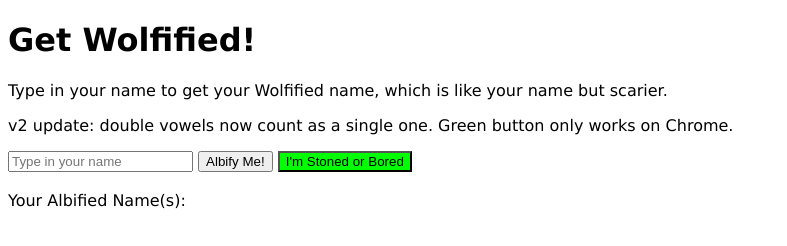
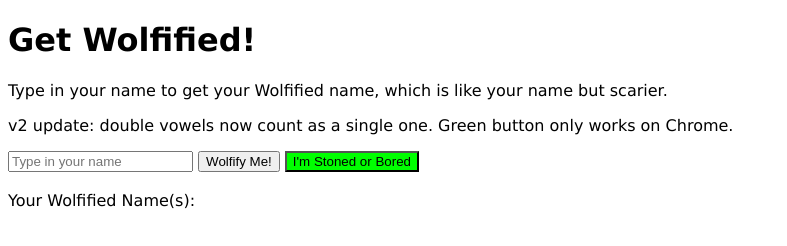
Before and after one commit to lapslj/albify, a plain HTML site: page index.html in a window 1280 px wide. Shown: the whole page, without its empty margins (0-787 px from the left). Drawn offline with Linux system fonts and the light colour scheme; a web font is replaced by a local one.

Commit message:
Update index.html

```diff
--- a/index.html
+++ b/index.html
@@ -16,10 +16,10 @@
     <p>v2 update: double vowels now count as a single one. Green button only works on Chrome.</p>
     <form>
         <input type="text" name="jName" id="jName" placeholder="Type in your name"></input>
-        <button id="rButton">Albify Me!</button>
+        <button id="rButton">Wolfify Me!</button>
         <button id="rStoned" style="background-color:lime;">I'm Stoned or Bored </button>
         </form>
-        <br><div id="jPut">Your Albified Name(s): </div>
+        <br><div id="jPut">Your Wolfified Name(s): </div>
     <script src="app.js"></script>
 </body>
 </html>
```
